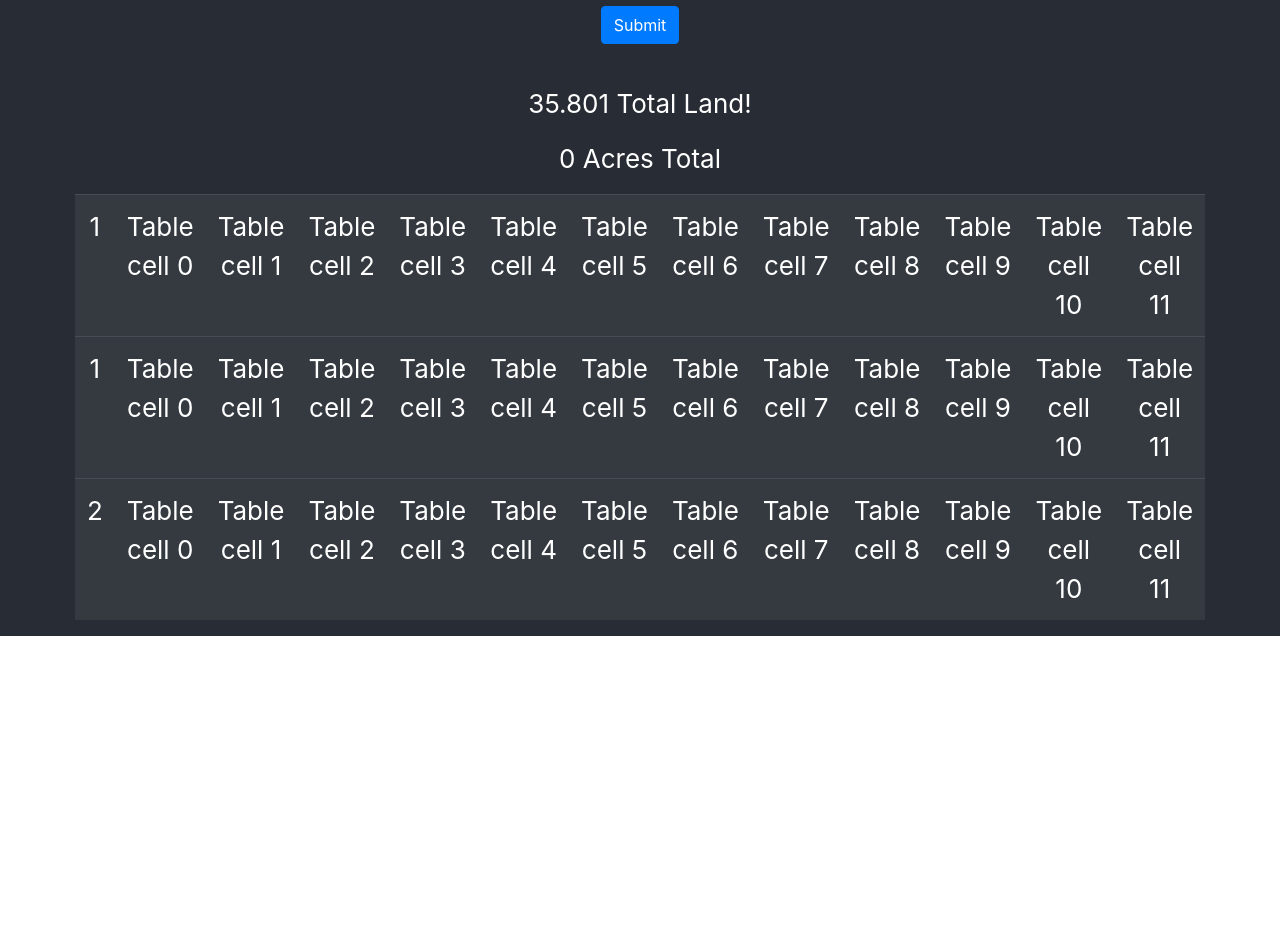
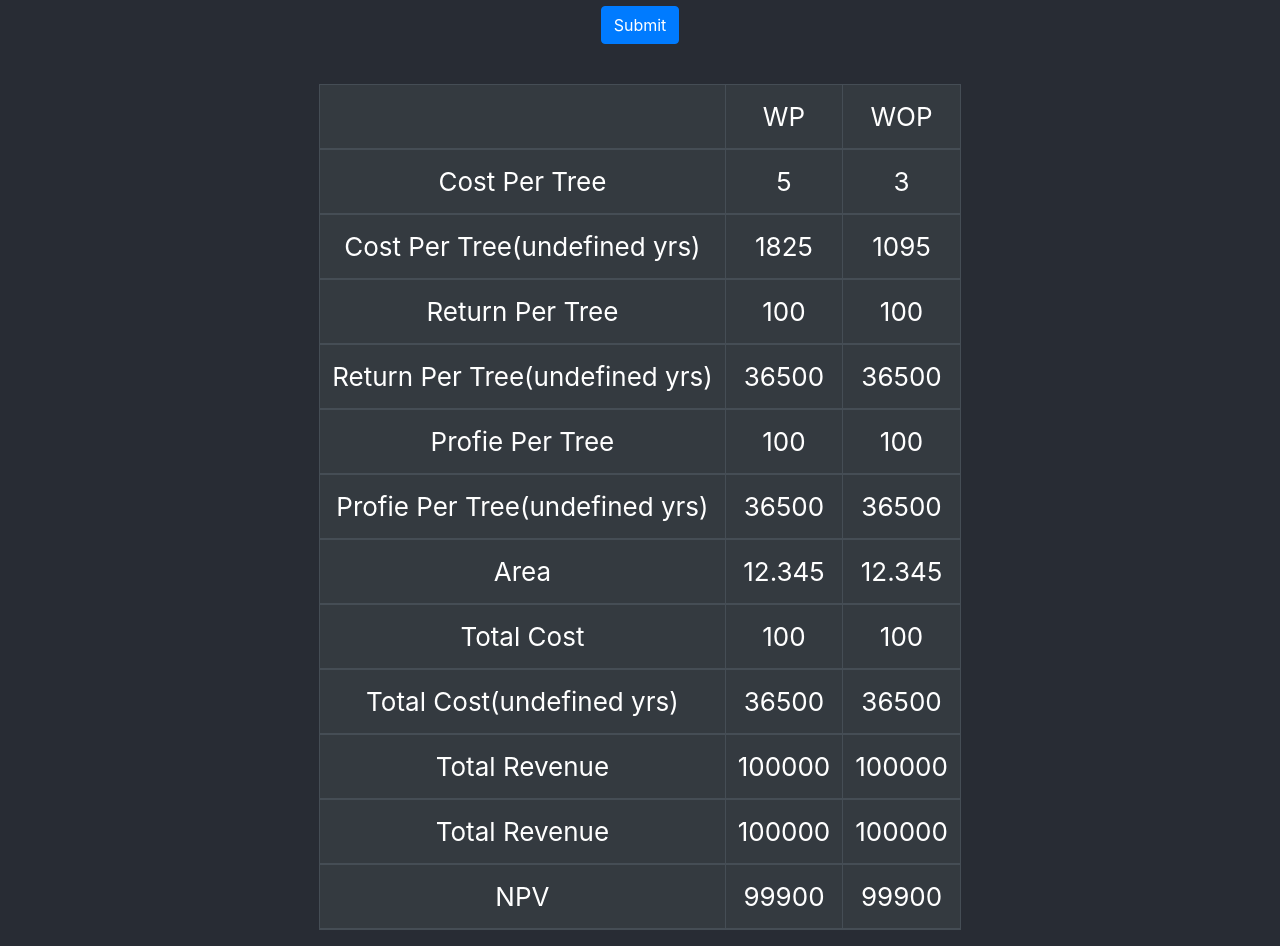
Before and after one commit to Niles-Lab/Farmers_Calculator, a React (Create React App) app: page / in a window 1280 px wide. Shown: the part 620-1566 px from the top of the page. Before the commit the page ends 1256 px from the top, so only its background shows below. Built offline with nearby package versions, Linux system fonts and the light colour scheme.

Commit message:
Logic Update
- Added mapping to calculator
- Customized private methods for rendering calculator
- Added tabbing to calculator based on methods selected
- Working on rendering tabs on submit rather than on update

```diff
--- a/src/Calculator.js
+++ b/src/Calculator.js
@@ -2,41 +2,73 @@ import React from "react"
 import { Row, Col, Container, Table } from 'react-bootstrap';
 
 
-const opts = ["", "Unit of measure", "WP", "WOP"]
+const opts = ["", "WP", "WOP"]
 
 
 class Calculator extends React.Component {
 
 // Main method for calculations - this should be called on render to calculate all table cells
 // Each individual calculation method will output a tuple of [Title(Unit), Value With Project(WP), Value Without Project(WOP)]
-// e.g costPerTree() may return ["Cost Per Tree(USD)", "$5", "$2"]
-calculate() {
+// e.g costPerTree() may return ["Cost Per Tree", "$5", "$2"]
+calculate(acres, yrs) {
+	var rows = [
+	this.costPer(),
+	this.costPerYr(yrs),
+	this.returnPer(),
+	this.returnPerYr(yrs),
+	this.profitPer(),
+	this.profitPerYr(yrs),
+	this.totalProjArea(acres),
+	this.totalCost(),
+	this.totalCostYr(yrs),
+	this.totalRevenue(),
+	this.totalRevenue(yrs),
+	this.npv()
+	];
 
+	return rows;
 }
 
-costPerTree() {
-
+costPer() {
+	return ["Cost Per " + "Tree", "5", "3"];
 }
-costPerTreeYr() {
-
+costPerYr(yrs) {
+	const costs = this.costPer();
+	return [costs[0] + "(" + yrs + " yrs)", costs[1] * 365, costs[2] * 365];
 }
-returnPerTree() {
-
+returnPer() {
+	return ["Return Per " + "Tree", 100, 100];
 }
-returnPerTreeYr() {
-
+returnPerYr(yrs) {
+	const costs = this.returnPer();
+	return [costs[0] + "(" + yrs + " yrs)", costs[1] * 365, costs[2] * 365];
 }
-profitPerTree() {
-
+profitPer() {
+	return ["Profie Per " + "Tree", 100, 100];
 }
-profitPerTreeYr() {
-
+profitPerYr(yrs) {
+	const costs = this.profitPer();
+	return [costs[0] + "(" + yrs + " yrs)", costs[1] * 365, costs[2] * 365];
 }
-totalProjArea() {
-
+totalProjArea(area) {
+	return ["Area", area, area];
 }
+totalCost() {
+	return ["Total Cost", 100, 100];
+}
+totalCostYr(yrs) {
+	const costs = this.totalCost();
+	return [costs[0] + "(" + yrs + " yrs)", costs[1] * 365, costs[2] * 365];
+}
+totalRevenue(yrs) {
+	return ["Total Revenue", 100000, 100000];
+}
+// Net Present Value(NPV) = Benefits(B) - Costs(C)
+// NPV = PV(B) - PV(C)
 npv() {
-
+	var revenue = this.totalRevenue();
+	var cost = this.totalCost();
+	return ["NPV", revenue[1]-cost[1], revenue[2]-cost[2]];
 }
 
 constructor(props) {
@@ -53,42 +85,35 @@ constructor(props) {
 render() {
 
 	this.state = this.props.vals;
+	const rows = this.calculate(this.state.acres);
+
+
 	return (
-	<Container>
+
 		<Row>
-			<Col>
-				<div>
-					<p>{parseFloat(this.state.land) + parseFloat(this.state.acres)} Total Land!</p>
-					<p>{this.state.crops.reduce((a,v) => a + parseFloat(v.amount), 0)} Acres Total</p>
-
-				</div>
-			</Col>
-		</Row>
-		<Row>
-			<Table responsive variant="dark">
+			<Table responsive striped bordered hover variant="dark">
 				<thead>
 					<tr>
-						<td>1</td>
-					{Array.from({ length: 12 }).map((_, index) => (
-						<td key={index}>Table cell {index}</td>
+					{opts.map(opt => (
+						<td key={opt}>{opt}</td>
 						))}
 					</tr>
-					<tr>
-						<td>1</td>
-					{Array.from({ length: 12 }).map((_, index) => (
-						<td key={index}>Table cell {index}</td>
+
+					{rows.map(row => (
+						<tr>
+						{row.map(col => (
+
+
+								<td>{col}</td>
+
+
+							))}
+						</tr>
 						))}
-					</tr>
-					<tr>
-						<td>2</td>
-					{Array.from({ length: 12 }).map((_, index) => (
-						<td key={index}>Table cell {index}</td>
-						))}
-					</tr>
 				</thead>
 			</Table>
 		</Row>
-	</Container>
+
 
 
 		)
--- a/src/Form.js
+++ b/src/Form.js
@@ -1,9 +1,10 @@
 import React from "react"
-import { Form, Dropdown, ButtonGroup, Col, Row, Container, Button } from 'react-bootstrap';
+import { Form, Dropdown, ButtonGroup, Col, Row, Container, Button, Pagination, Tabs, Tab } from 'react-bootstrap';
 import CropInput from './CropInput.jsx'
 import Calculator from './Calculator.js'
 
 let MAX_CROPS = 10;
+
 
 class CalcForm extends React.Component {
 
@@ -18,6 +19,7 @@ opts = { // Calculate Options for "Category": ["Methods..."]
 
 
 state = {
+	isSubmitted: false,
 	acres: 12.345,
 	land: 23.456,
 	dairy: false,
@@ -68,10 +70,22 @@ handleInputChange(event) { // Generalized event handler for most components - us
 		[name]: value
 	});
 
+
 }
 handleSubmit(event) {
+
+	const target = event.target;
+	const name = target.name;
+	let value = target.value;
+
 	event.preventDefault();
 	console.log(this.state);
+
+	this.setState({
+		["isSubmitted"]: true,
+		[name]: value
+	});
+
 	const vals = this.state;
 
 }
@@ -180,7 +194,7 @@ render() {
 				<Form.Control as="select" multiple
 					name="method"
 					type="select"
-					onChange={this.handleInputChange}>
+					onChange={this.handleSubmit}>
 					{this.options.map(option => ( // Map state options to multi-select
 						<option key={option} value={option}>
 							{option}
@@ -272,6 +286,18 @@ render() {
 		</Form>
 
 		<Container>
+			<div>
+				<Tabs updateOn={this.handleSubmit} hidden={this.state.isSubmitted ? '' : 'hidden'} id="method-tabs">
+					{this.state.method.map(tab => (
+						<Tab eventKey={tab} title={tab}>
+							<Calculator method={tab} vals={this.state} />
+						</Tab>
+						))}
+
+
+
+				</Tabs>
+			</div>
 			<Calculator vals={this.state} />
 		</Container>
 
```
